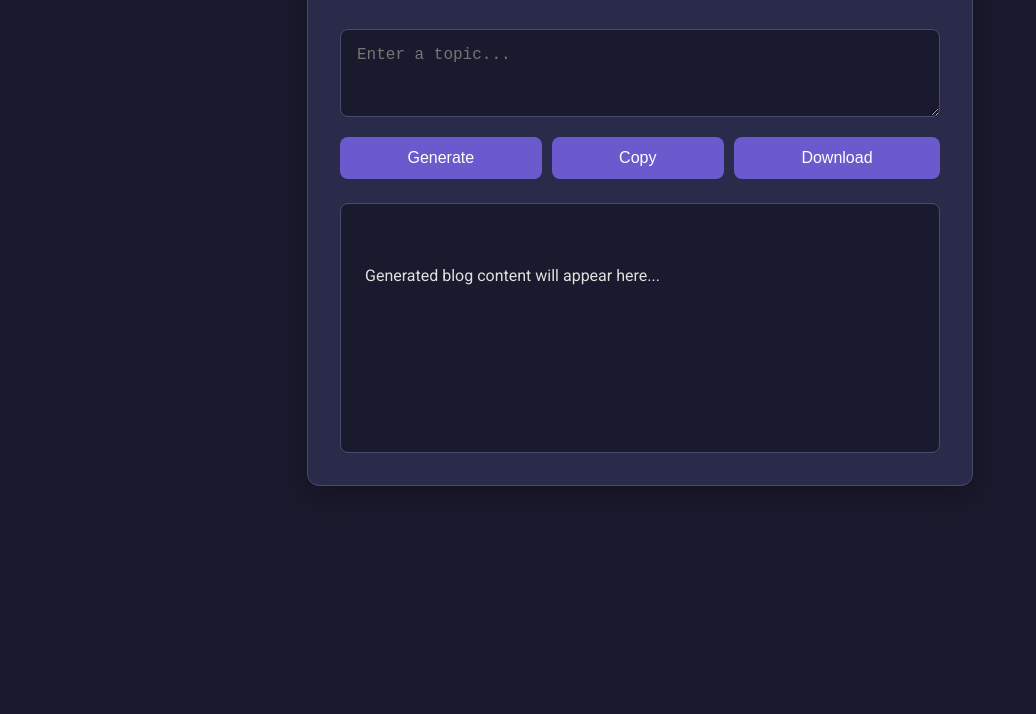
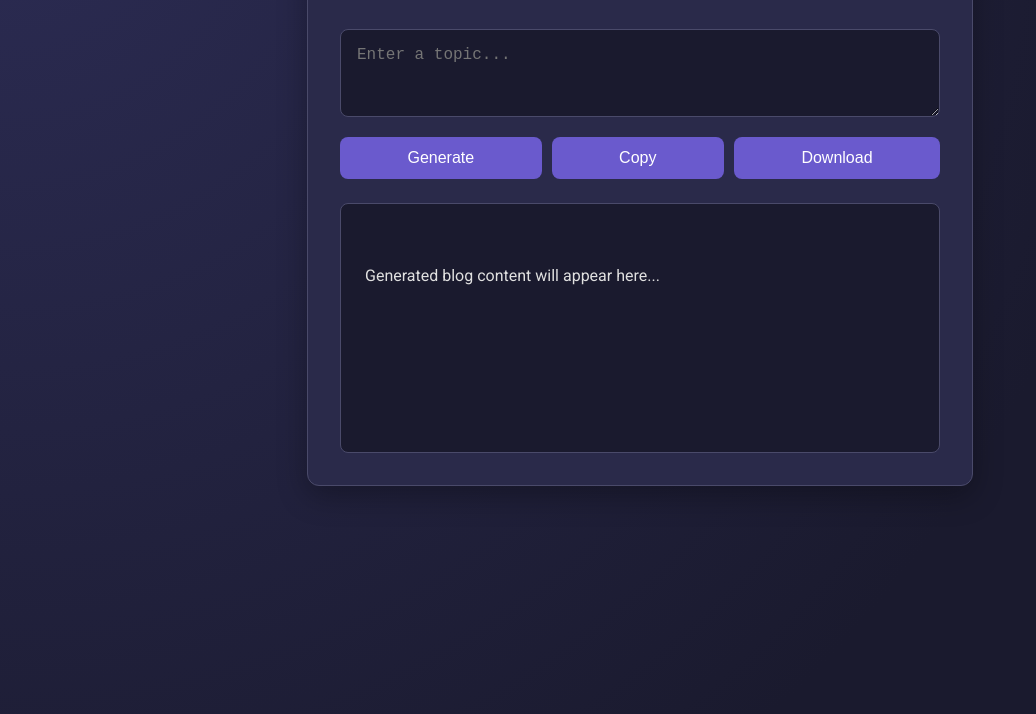
Before and after one commit to Ananya0213/bloggenius, a plain HTML site: page frontend/index.html in a window 1280 px wide. Shown: the part 150-864 px from the top of the page, without its empty margins (0-1036 px from the left). Drawn offline with Linux system fonts and the light colour scheme.

Commit message:
feat: enhance background with radial gradient

```diff
--- a/frontend/style.css
+++ b/frontend/style.css
@@ -13,7 +13,9 @@
 
 body {
     font-family: 'Roboto', sans-serif;
-    background-color: var(--background-color);
+    /* --- UPDATED BACKGROUND --- */
+    background: radial-gradient(circle at top left, #2c2c54, #1a1a2e 75%); /* Subtle radial gradient */
+    /* --- END UPDATED BACKGROUND --- */
     color: var(--text-color);
     margin: 0;
     padding: 2rem;
```
